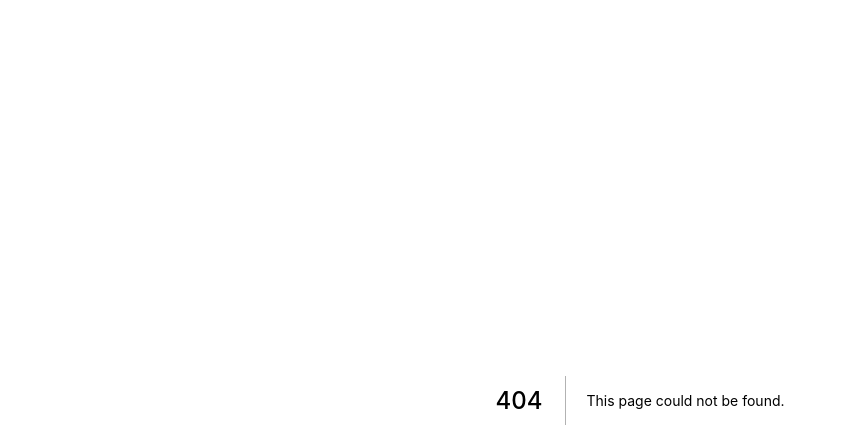
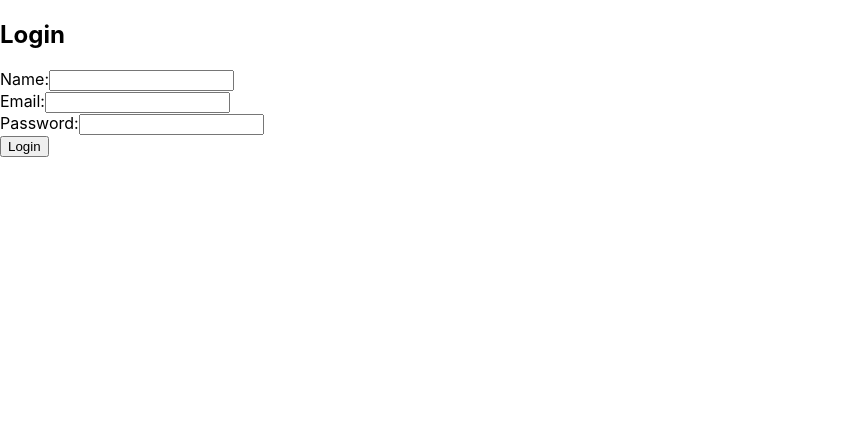
Before and after one commit to KennyxMiku/COM3102GP, a Next.js app: page /comp/LoginForm in a window 1280 px wide. Before the commit this address had no page. Shown: the top 448 px of the page, without its empty margins (0-847 px from the left). Built offline with nearby package versions, Linux system fonts and the light colour scheme.

Commit message:
Create LoginForm.tsx

```diff
--- /dev/null
+++ b/pages/comp/LoginForm.tsx
@@ -0,0 +1,28 @@
+import React, { useState } from "react";
+
+function LoginForm({Login, error}){
+    const [details, setDetails] = useState({name: "", email: "", password:""});
+
+    return(
+        <form>
+            <div className="from-inner">
+                <h2>Login</h2>
+                {/* Error! */}
+                <div className="form-group">
+                    <label htmlFor="name">Name:</label>
+                    <input type="text" name="name" id="name" />
+                </div>
+                <div className="form-group">
+                    <label htmlFor="email">Email:</label>
+                    <input type="text" name="email" id="email" />
+                </div>
+                <div className="form-group">
+                    <label htmlFor="password">Password:</label>
+                    <input type="password" name="password" id="password" />
+                </div>
+                <input type="submit" value="Login" />
+            </div>
+        </form>
+    )
+}
+export default LoginForm;
```
